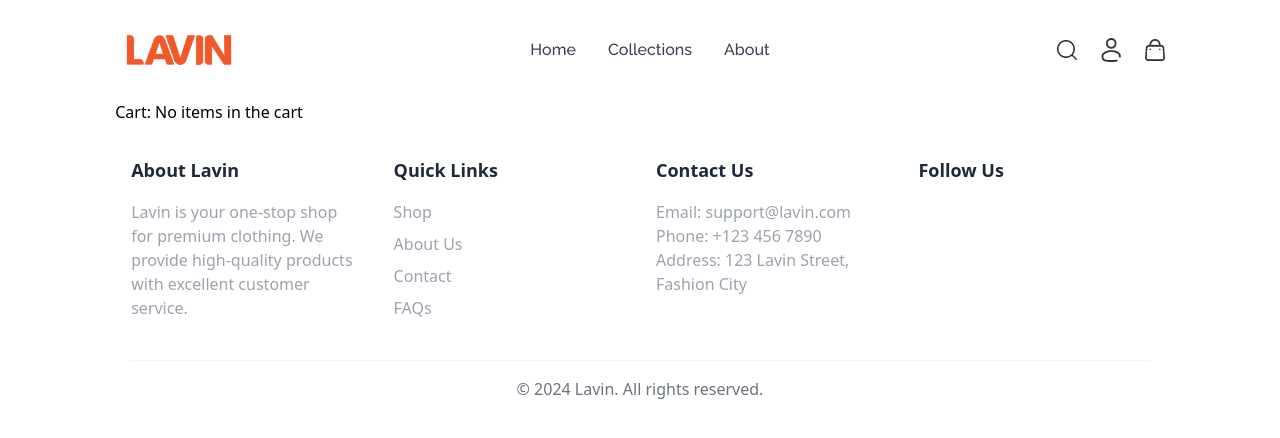
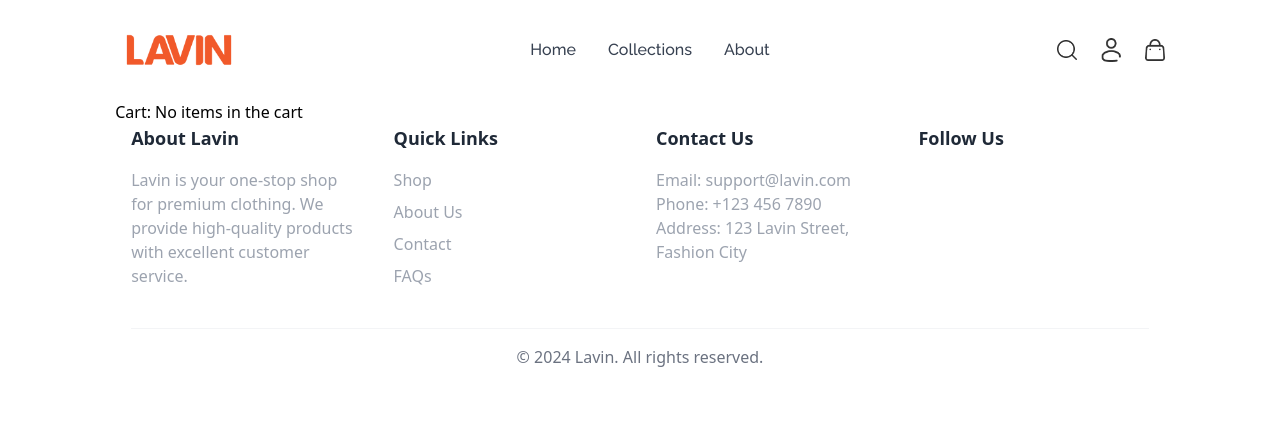
Before and after one commit to imSaikirann/Lavin_frontend, a React (Vite) app: page /cart in a window 1280 px wide. Shown: the top 438 px of the page. Built offline with nearby package versions, Linux system fonts and the light colour scheme.

Commit message:
product redux

```diff
--- a/src/pages/Footer.tsx
+++ b/src/pages/Footer.tsx
@@ -1,6 +1,6 @@
 const Footer = () => {
     return (
-      <footer className="bg-white text-gray-800 py-8">
+      <footer className="bg-white text-gray-800 ">
         <div className="container mx-auto px-4">
           <div className="grid grid-cols-1 md:grid-cols-4 gap-8">
             {/* About Section */}
```
